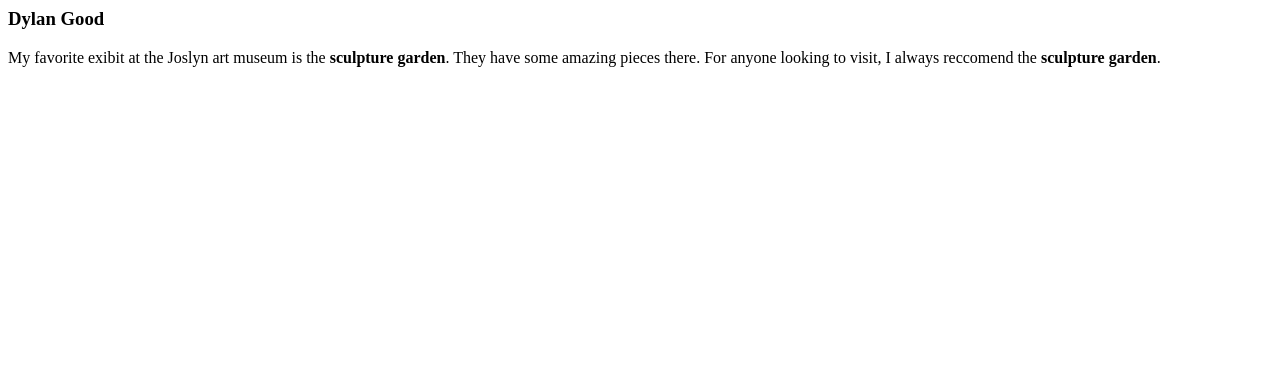
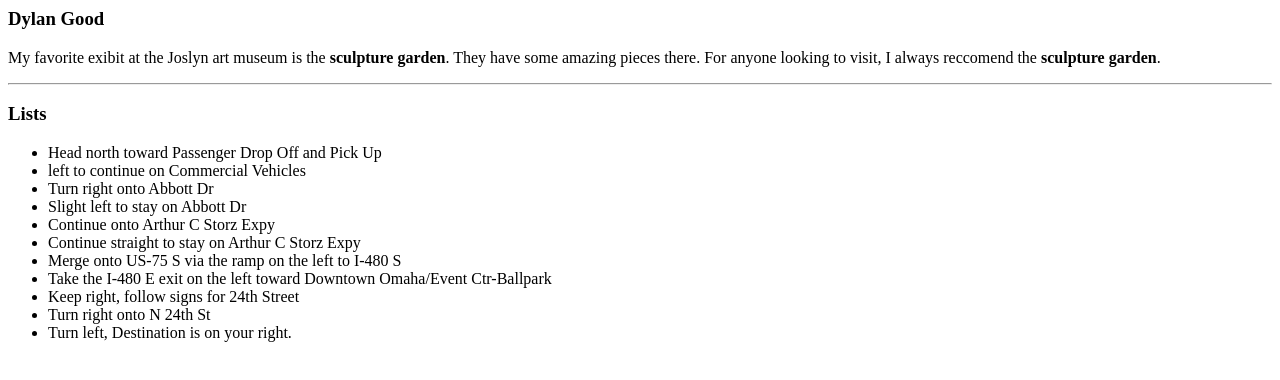
Before and after one commit to 44-563-Web-Apps-F22/44563-webapps-assignment-3-dylanggood, a plain HTML site: page index.html in a window 1280 px wide. Drawn offline with Linux system fonts and the light colour scheme.

Commit message:
Unordered Lists

```diff
--- a/index.html
+++ b/index.html
@@ -8,6 +8,21 @@
             My favorite exibit at the Joslyn art museum is the <b>sculpture garden</b>. They have some amazing pieces there.
             For anyone looking to visit, I always reccomend the <b>sculpture garden</b>.
         </p>
+        <hr>
+        <h3>Lists</h3>
+        <ul>
+            <li>Head north toward Passenger Drop Off and Pick Up</li>
+            <li> left to continue on Commercial Vehicles</li>
+            <li>Turn right onto Abbott Dr</li>
+            <li>Slight left to stay on Abbott Dr</li>
+            <li>Continue onto Arthur C Storz Expy</li>
+            <li>Continue straight to stay on Arthur C Storz Expy</li>
+            <li>Merge onto US-75 S via the ramp on the left to I-480 S</li>
+            <li>Take the I-480 E exit on the left toward Downtown Omaha/Event Ctr-Ballpark</li>
+            <li>Keep right, follow signs for 24th Street</li>
+            <li>Turn right onto N 24th St</li>
+            <li>Turn left, Destination is on your right.</li>
+        </ul>
     </body>
 
 </html>
```
